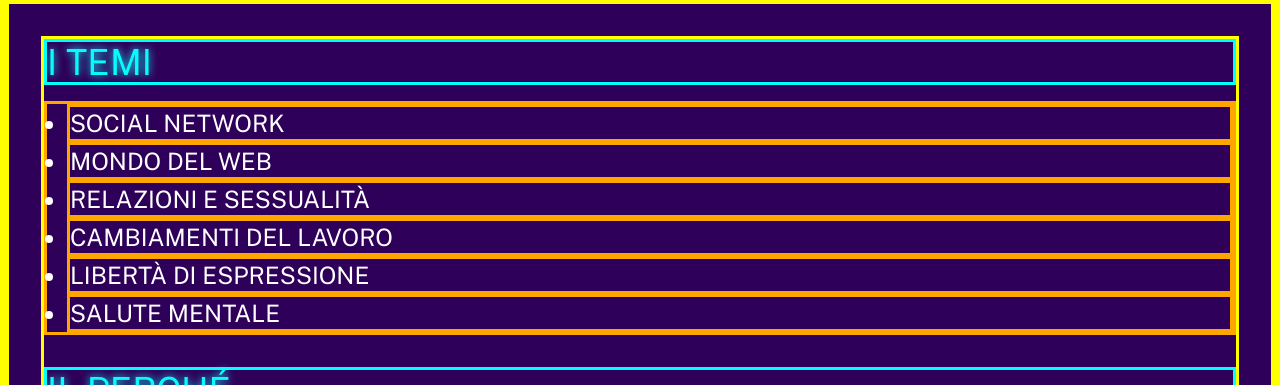
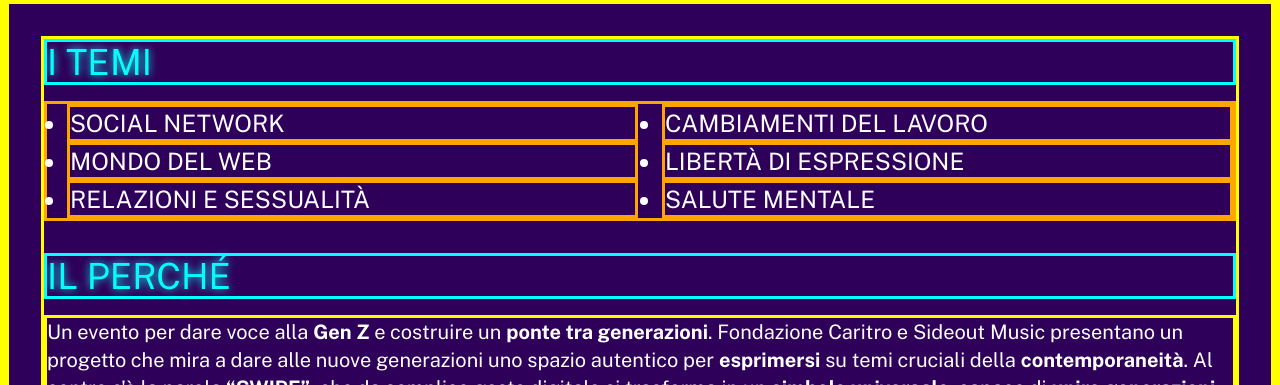
Before and after one commit to MinattiMel/caritro, a Vue app: page / in a window 1280 px wide. Shown: the part 1625-2010 px from the top of the page. Built offline with nearby package versions, Linux system fonts and the light colour scheme.

Commit message:
completamento temi versione desktop

```diff
--- a/pages/Home.vue
+++ b/pages/Home.vue
@@ -94,7 +94,7 @@ import Card from "../components/Card.vue";
             <div class="max-w-[1200px] w-full">
 
                 <h2 class="text-4xl font-regular text-[#07fbfb] [text-shadow:0px_0px_8px_#07fbfb] mb-4 uppercase">I temi</h2>
-                <ul class="list-disc pl-5 space-y-0 text-2xl uppercase">
+                <ul class="list-disc pl-5 space-y-0 text-2xl uppercase lg:columns-2">
                     <li>Social network</li>
                     <li>Mondo del web</li>
                     <li>Relazioni e sessualità</li>
```
